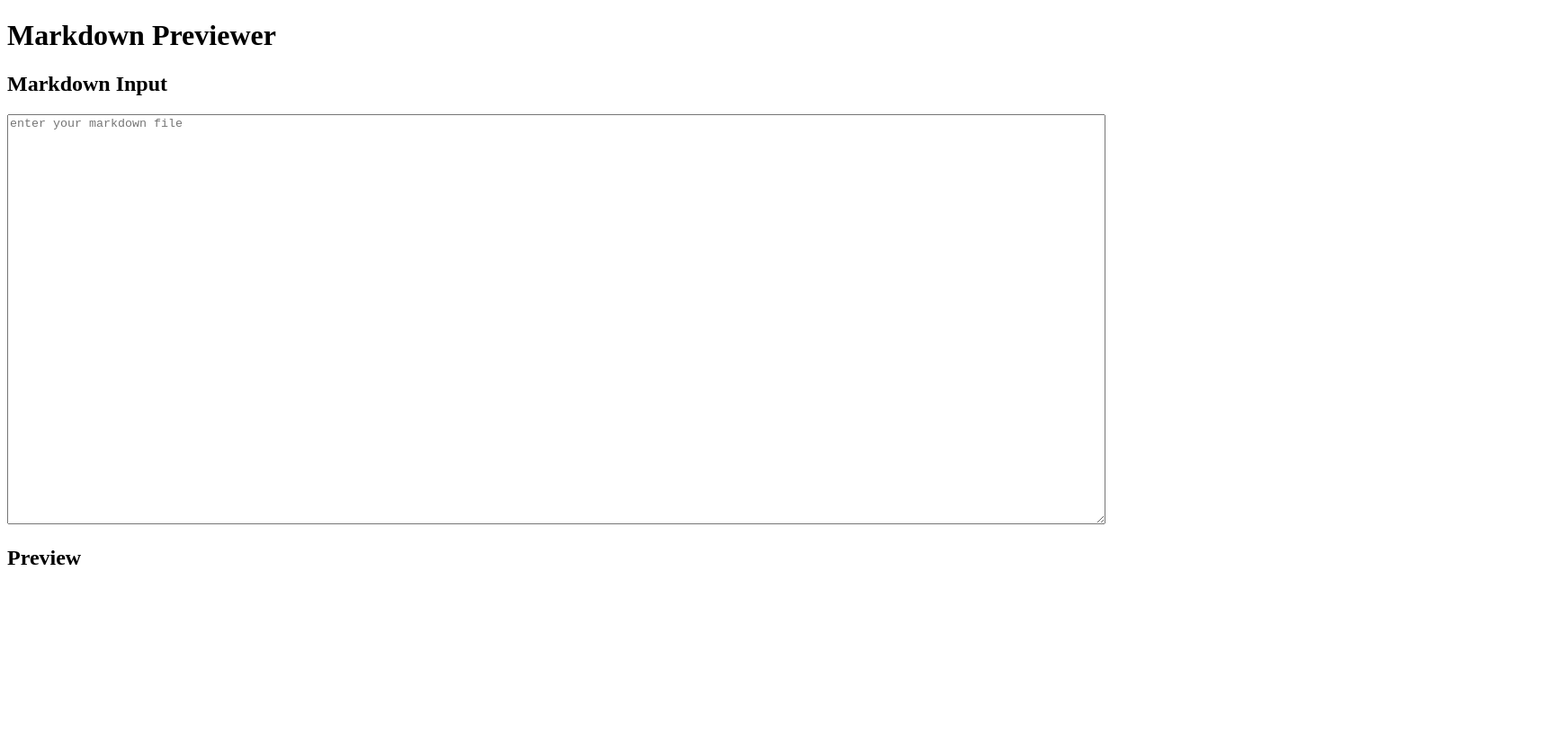
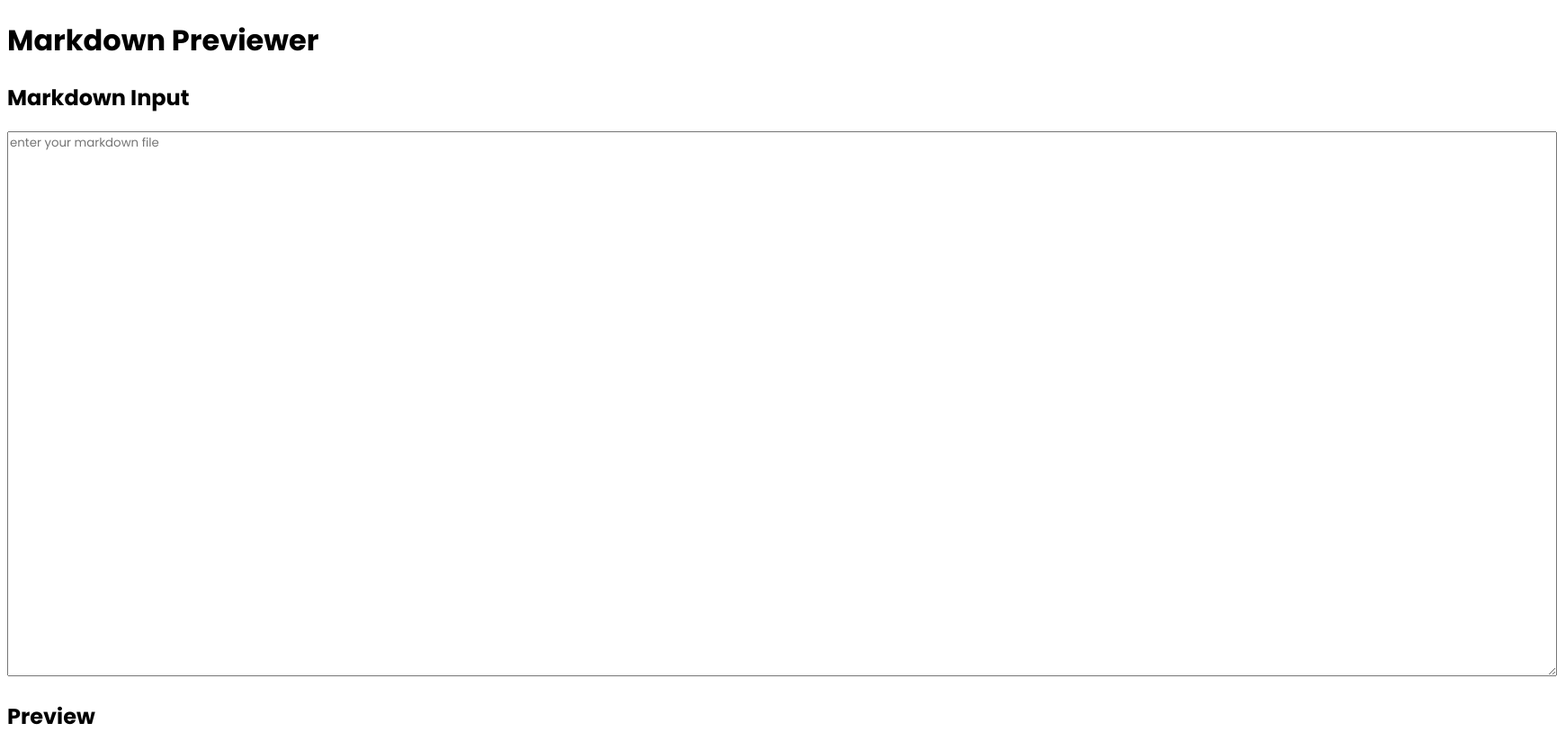
Before and after one commit to hirentimbadiya/Markdown-Previewer, a plain HTML site: page index.html in a window 1280 px wide. Shown: the whole page at 90% size, 1731 px wide, since content can reach past the window. Before the commit the page ends 800 px from the top, so only its background shows below. Drawn offline with Linux system fonts and the light colour scheme.

Commit message:
initial branch, update app font

```diff
--- a/index.html
+++ b/index.html
@@ -1,11 +1,17 @@
 <!DOCTYPE html>
 <html lang="en">
+
 <head>
   <meta charset="UTF-8" />
   <meta name="viewport" content="width=device-width, initial-scale=1.0" />
+  <link rel="preconnect" href="https://fonts.googleapis.com">
+  <link rel="preconnect" href="https://fonts.gstatic.com" crossorigin>
+  <link href="https://fonts.googleapis.com/css2?family=Poppins:wght@100;200;300;400;500;600;700;800;900&display=swap"
+    rel="stylesheet">
   <title>Markdown Previewer</title>
   <link rel="stylesheet" href="style.css">
 </head>
+
 <body>
   <header>
     <h1>Markdown Previewer</h1>
@@ -14,13 +20,7 @@
   <div class="container">
     <div class="input-area">
       <h2>Markdown Input</h2>
-        <textarea
-          name=""
-          id="markdow-input"
-          cols="150"
-          rows="30"
-          placeholder="enter your markdown file"
-        ></textarea>
+      <textarea name="" id="markdow-input" cols="150" rows="30" placeholder="enter your markdown file"></textarea>
     </div>
   </div>
 
@@ -31,4 +31,5 @@
 
   <script src="script.js"></script>
 </body>
+
 </html>
--- a/style.css
+++ b/style.css
@@ -0,0 +1,3 @@
+* {
+	font-family: 'Poppins', sans-serif;
+}
```
Lines whose indentation alone changed are shown as unchanged.
